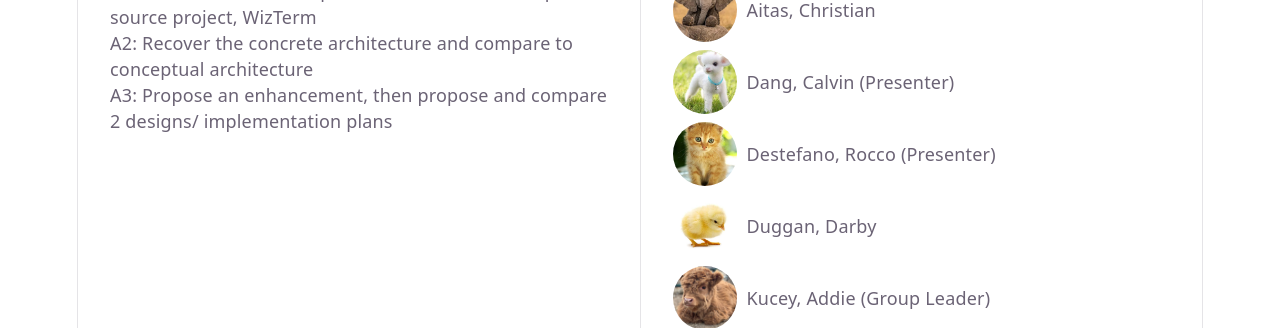
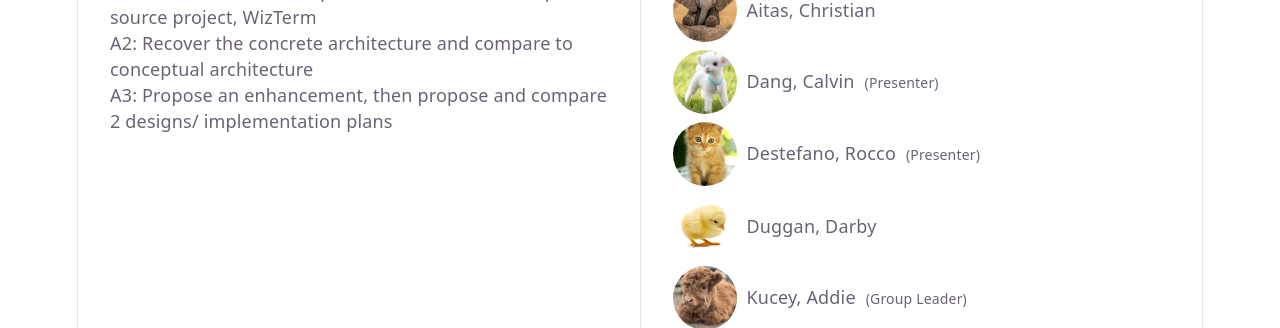
Before and after one commit to Deadbool322/Website, a React (Vite) app: page / in a window 1280 px wide. Shown: the part 472-800 px from the top of the page. Built offline with nearby package versions, Linux system fonts and the light colour scheme.

Commit message:
Add group members roles

```diff
--- a/src/App.css
+++ b/src/App.css
@@ -219,3 +219,8 @@
 .member p {
   margin: 0;
 }
+
+.role {
+  font-size: 14px;
+  margin-left: 5px;
+}
```
